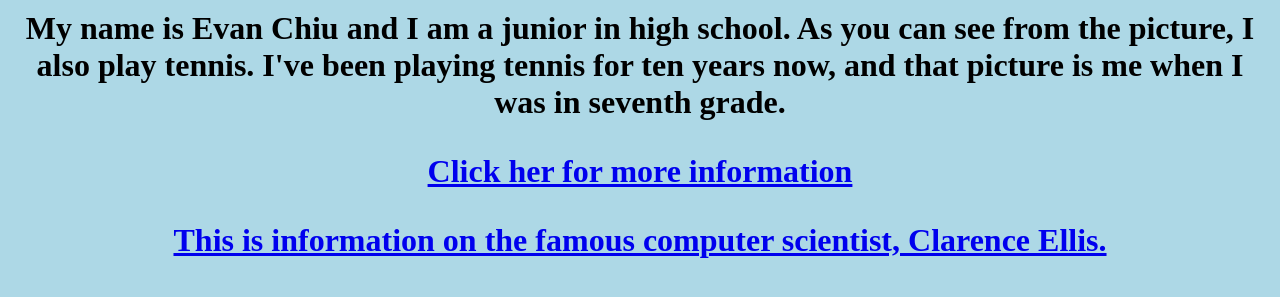
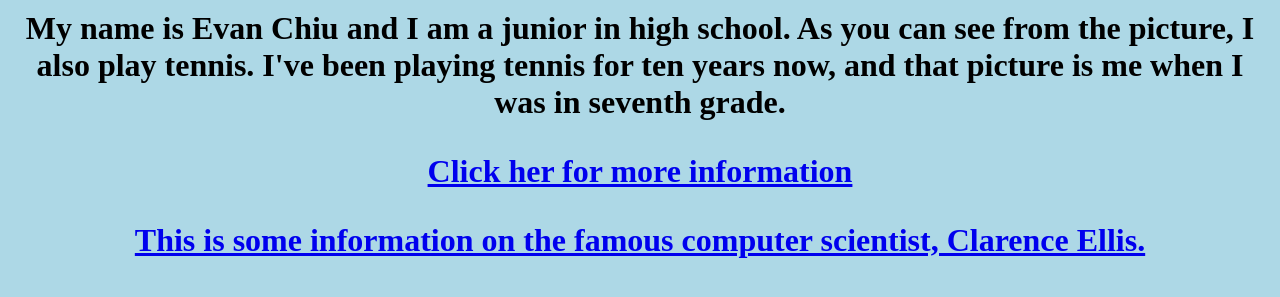
Before and after one commit to echiu22/echiu22.github.io, a plain HTML site: page index.html in a window 1280 px wide. Shown: the part 399-696 px from the top of the page. Drawn offline with Linux system fonts and the light colour scheme.

Commit message:
correction
correction

```diff
--- a/index.html
+++ b/index.html
@@ -12,7 +12,7 @@
   As you can see from the picture, I also play tennis.  I've been playing
   tennis for ten years now, and that picture is me when I was in seventh grade.</p>
   <p align=center><a href=https://github.com/echiu22?tab=overview&from=2016-09-13>Click her for more information</a></p>
-  <p align=center><a href=https://en.wikipedia.org/wiki/Clarence_Ellis_(computer_scientist)>This is information on the famous computer scientist, Clarence Ellis.</a></p>
+  <p align=center><a href=https://en.wikipedia.org/wiki/Clarence_Ellis_(computer_scientist)>This is some information on the famous computer scientist, Clarence Ellis.</a></p>
 </body>
 
 </html>
```
Also changed, not shown: 1 other file.
